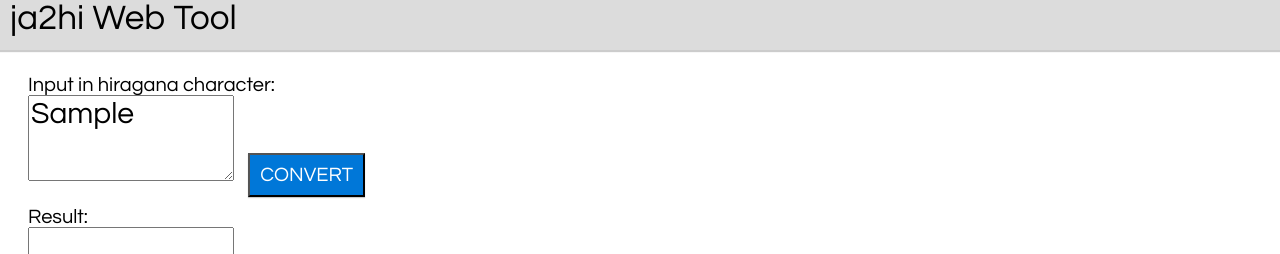
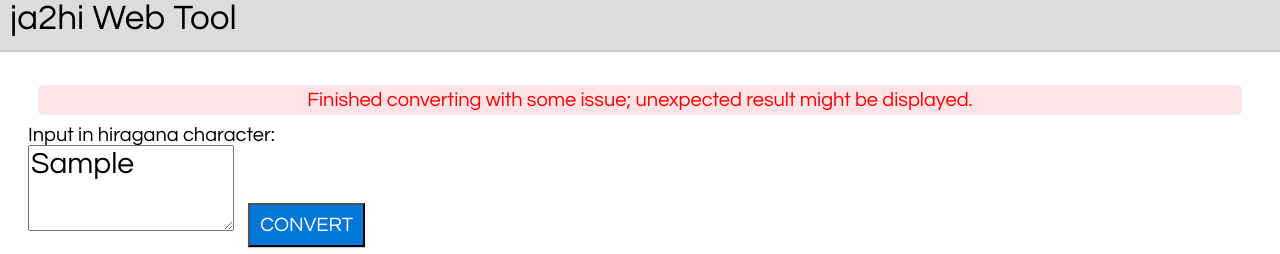
Before and after one commit to KoFuk/ja2hi, a plain HTML site: page index.html in a window 1280 px wide. Both pictures are taken after typing "Sample" into the empty fields and a click on the button "CONVERT". Shown: the top 254 px of the page. Drawn offline with Linux system fonts and the light colour scheme.

Commit message:
show message when error occurred

```diff
--- a/index.html
+++ b/index.html
@@ -12,6 +12,9 @@
     ja2hi Web Tool
 </header>
 <main>
+    <div id="error" class="error_view">
+        Finished converting with some issue; unexpected result might be displayed.
+    </div>
     <form>
         <label for="source">Input in hiragana character: <br></label>
         <div>
--- a/js/converter.js
+++ b/js/converter.js
@@ -36,12 +36,12 @@ const HIEROGLYPHS = {
 //TODO: Not yet implemented
 const HIRAGANAS = {};
 
-function hiraganaToHieroglyph(source) {
-    let result = "";
+function japaneseToHieroglyph(source, target) {
+    let result = true;
+    let converted = "";
     let i = 0;
     while (i < source.length) {
         let character = source[i];
-        console.log("character is " + character);
         if (i + 1 < source.length) {
             const nextChar = source[i + 1];
             if (nextChar === "ゃ" || nextChar === "ゅ" || nextChar === "ょ") {
@@ -49,11 +49,15 @@ function hiraganaToHieroglyph(source) {
                 i++;
             }
         }
+        console.log("handling character: " + character);
         if (HIEROGLYPHS[character]) {
-            result += HIEROGLYPHS[character];
+            converted += HIEROGLYPHS[character];
+        } else {
+            result = false
         }
         i++;
     }
+    target.value = converted;
     return result;
 }
 
--- a/js/main.js
+++ b/js/main.js
@@ -1,3 +1,10 @@
 function convert() {
-    document.getElementById("result").value = hiraganaToHieroglyph(document.getElementById("source").value);
+    const resultIsSuccess = japaneseToHieroglyph(document.getElementById("source").value,
+        document.getElementById("result"));
+    const errorView = document.getElementById("error");
+    if (!resultIsSuccess) {
+        errorView.style.display = "inherit";
+    } else {
+        errorView.style.display = "none";
+    }
 }
--- a/style.css
+++ b/style.css
@@ -36,6 +36,16 @@ header {
     font-size: 30px;
 }
 
+.error_view {
+    background-color: #ffe3e6;
+    color: #ff0000;
+    margin: 10px;
+    padding: 5px;
+    border-radius: 5px;
+    text-align: center;
+    display: none;
+}
+
 a {
     color: black;
 }
```
